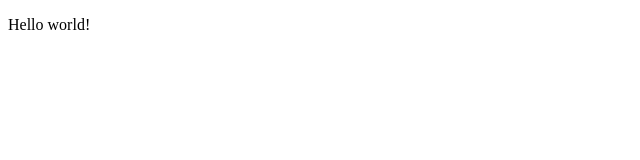
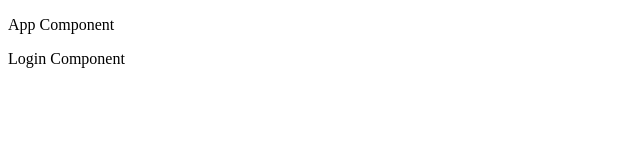
Before and after one commit to vamandeshmukh/sbi-react-app-2023, a React (Create React App) app: page / in a window 1280 px wide. Shown: the top 160 px of the page, without its empty margins (0-640 px from the left). Built offline with nearby package versions, Linux system fonts and the light colour scheme.

Commit message:
sbi react demo

```diff
--- a/src/App.js
+++ b/src/App.js
@@ -1,9 +1,11 @@
+import Login from "./components/Login";
 
 const App = () => {
 
   return (
     <div>
-      <p>Hello world!</p>
+      <p>App Component</p>
+      <Login />
     </div>
   );
 
--- a/src/components/Login.js
+++ b/src/components/Login.js
@@ -1,5 +1,13 @@
 
 const Login = () => {
+
+    // return ();
+
+    return (
+        <div>
+            <p>Login Component</p>
+        </div>
+    );
 
 };
 
```
